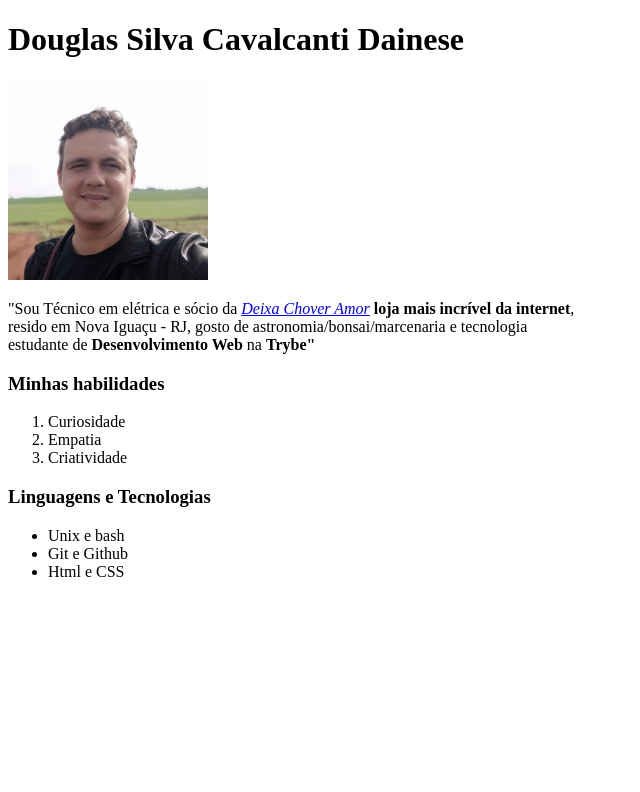
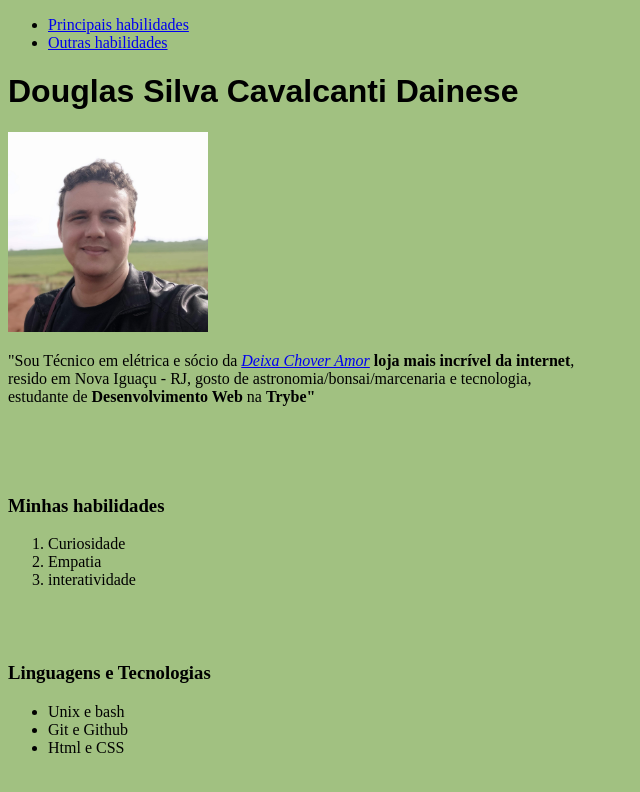
Before and after one commit to DouglasDainese/DouglasDainese.github.io, a plain HTML site: page index.html in a window 1280 px wide. Shown: the whole page, without its empty margins (0-640 px from the left). Drawn offline with Linux system fonts and the light colour scheme; a web font is replaced by a local one.

Commit message:
alteração de estilo de fontes e cor de fundo

```diff
--- a/index.html
+++ b/index.html
@@ -4,9 +4,32 @@
     <meta charset="UTF-8">
     <meta http-equiv="X-UA-Compatible" content="IE=edge">
     <meta name="viewport" content="width=device-width, initial-scale=1.0">
+    <link rel="preconnect" href="https://fonts.googleapis.com">
+    <link rel="preconnect" href="https://fonts.gstatic.com" crossorigin>
+    <link href="https: //fonts.googleapis.com/css2? family= Oranienbaum & display=swap" rel="stylesheet">
+
     <title>Douglas Portifólio</title>
+    <style>
+
+       body {
+        background-color:rgb(161, 193, 129);
+        }
+
+        h1 {
+            font-family: Arial, Helvetica, sans-serif ;
+        }
+
+        p {
+            font-family: Oranienbaum,serif;
+        }
+
+    </style>
 </head>
 <body>
+    <ul>
+        <li><a href="#softskills">Principais habilidades</a></li>
+        <li><a href="#hardskills">Outras habilidades</a></li>
+    </ul>
 
     <h1>Douglas Silva Cavalcanti Dainese</h1>
 
@@ -14,25 +37,32 @@
 
     <!----Breve descrição: quem sou eu?-->
     <p>"Sou Técnico em elétrica e sócio da <a href="https://deixachoveramor.com.br/" target="_blank"><i>Deixa Chover Amor</i></a> <b>loja mais incrível da internet</b>, <br>
-        resido em Nova Iguaçu - RJ, gosto de astronomia/bonsai/marcenaria e tecnologia <br>
+        resido em Nova Iguaçu - RJ, gosto de astronomia/bonsai/marcenaria e tecnologia, <br>
         estudante de <strong>Desenvolvimento Web</strong> na <strong>Trybe"</strong></p>
-
+        <br>
+        <br>
+        <br>
     <!---minhas habilidades-->
-    <h3>Minhas habilidades</h3>
+    <h3 id="softskills">Minhas habilidades</h3>
     <ol>
         <li>Curiosidade</li>
         <li>Empatia</li>
-        <li>Criatividade</li>
-
+        <li>interatividade</li>
+        <br>
+        <br>
+        <br>
     </ol>
 
-    <h3>Linguagens e Tecnologias</h3>
+    <h3 id="hardskills">Linguagens e Tecnologias</h3>
 
     <ul>
         <li>Unix e bash</li>
         <li>Git e Github</li>
         <li>Html e CSS</li>
     </ul>
+        <br>
+        <br>
+        <br>
 
 </body>
 </html>
```
